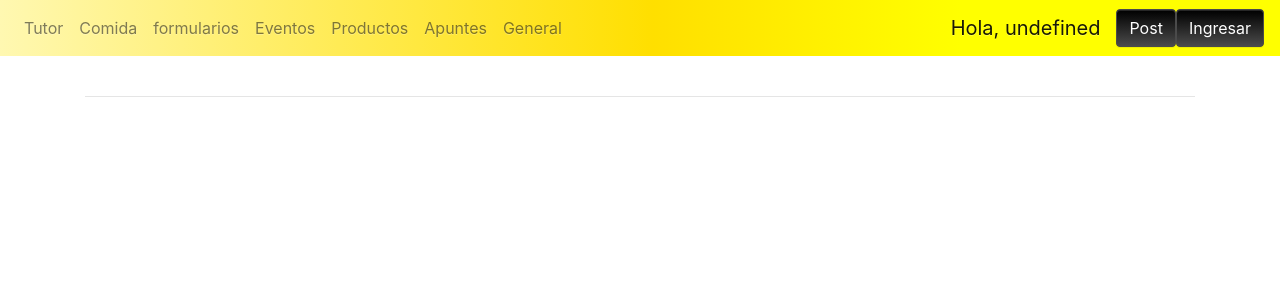
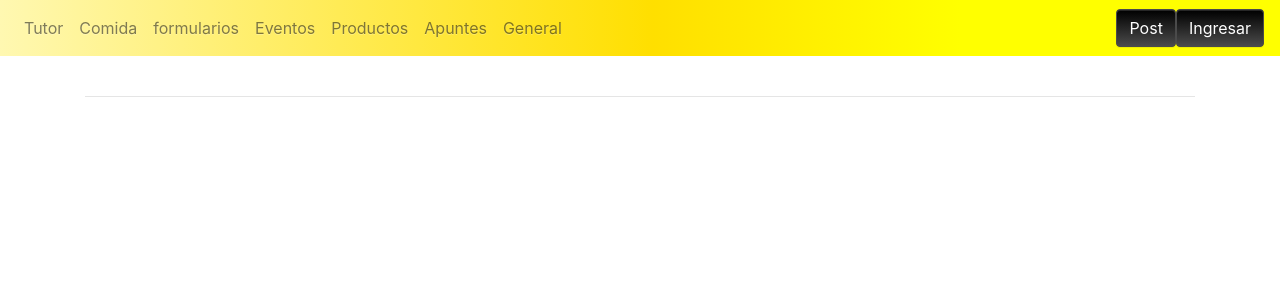
Before and after one commit to daramirezv/servicios-uniandes, a React (Create React App) app in the folder front/: page / in a window 1280 px wide. Shown: the top 300 px of the page. Built offline with nearby package versions, Linux system fonts and the light colour scheme.

Commit message:
Sin NombreUsuario en navBar

```diff
--- a/front/src/App.js
+++ b/front/src/App.js
@@ -63,8 +63,8 @@ class App extends Component {
     seIngreso(){
       this.setState({carga:<Login/>});
     }
+
     render() {
-
       return (<div><nav className="navbar fixed-top navbar-expand-lg navbar-light bg-light">
       <div className="collapse navbar-collapse" id="navbarTogglerDemo02">
         <ul className="navbar-nav mr-auto mt-2 mt-lg-0">
@@ -90,10 +90,11 @@ class App extends Component {
             <a className="nav-link" id = "tituloGeneral" href="#" onClick = {this.toggleEstadoGeneral}>General</a>
           </li>
         </ul>
-          <a class="navbar-brand" href="#" id="nombreUs">{"Hola, " + this.props.logear}</a>
+          <a class="navbar-brand" href="#" id="nombreUs"></a>
           <Button type="button" bsStyle="primary" className="btn btn-primary" className="xd" onClick ={this.handleShow}>Post</Button>
           <button type="button" className="btn btn-primary" onClick ={this.seIngreso}>Ingresar</button>
       </div>
+
     </nav>
     <div id = "documento">
       <div className = "container">
```
